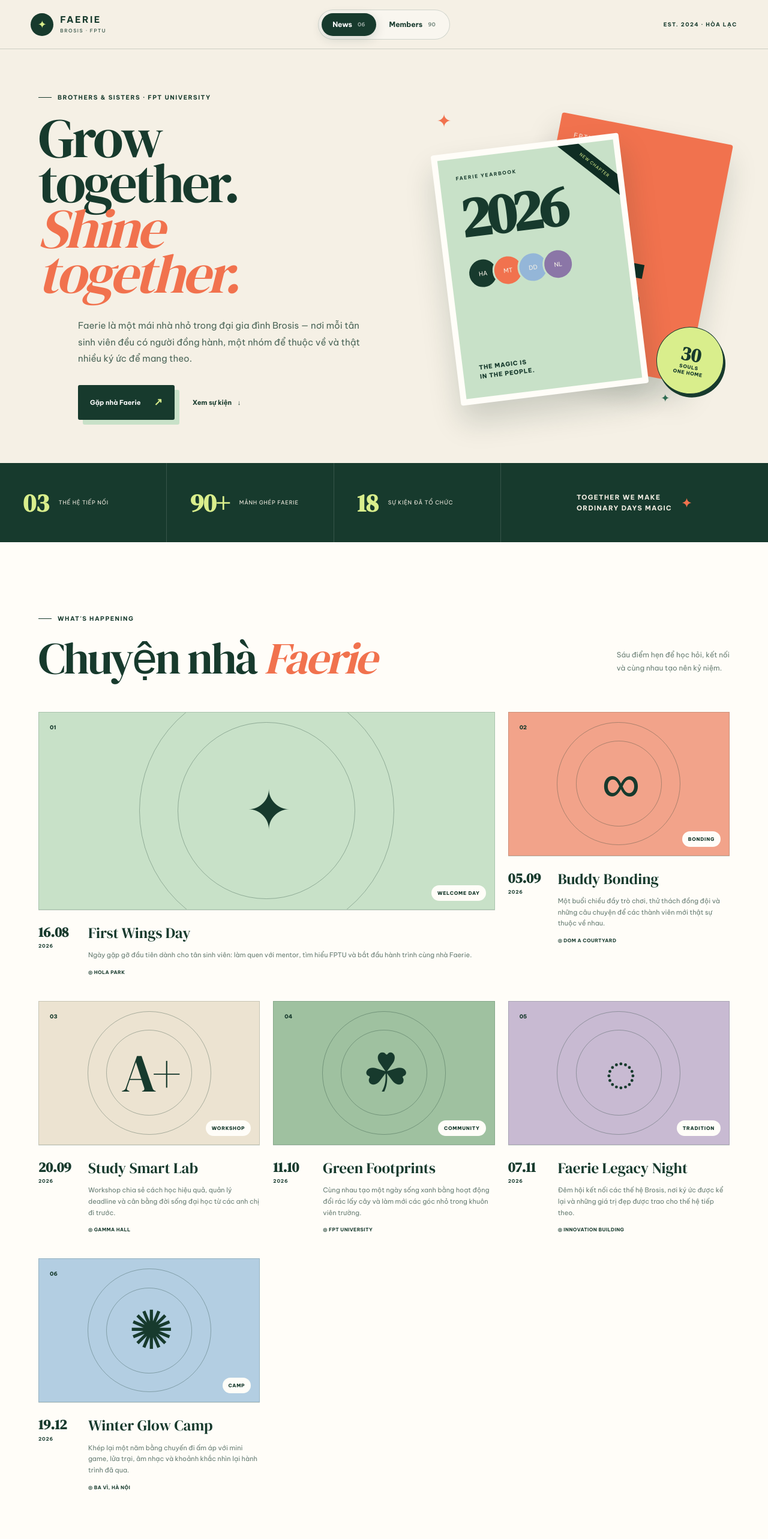
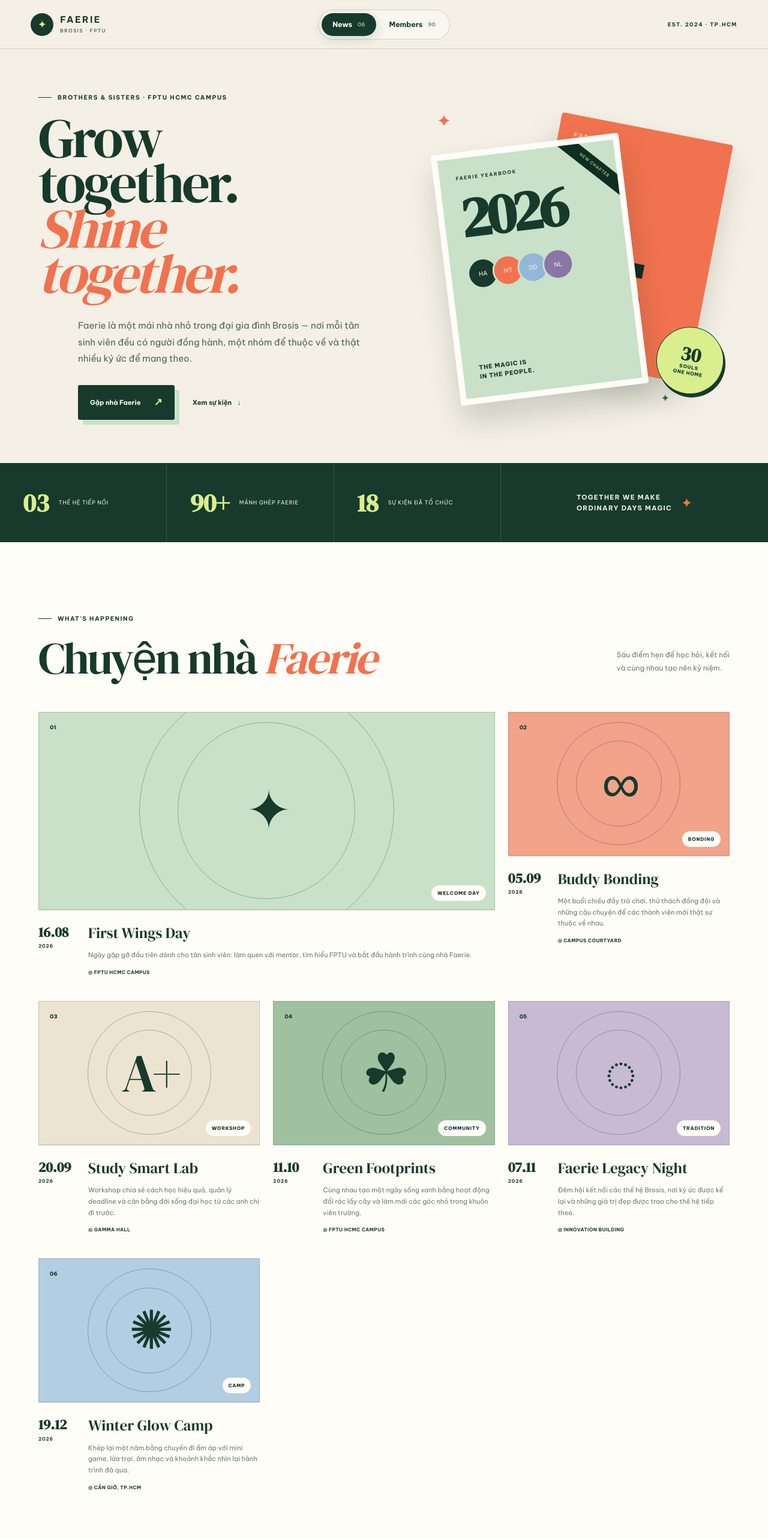
Before and after one commit to Vutheanh11/Demo-Faerie-introduce, a Next.js app: page / in a window 1280 px wide. Shown: the top 2566 px of the page at 60% size. Built offline with nearby package versions, Linux system fonts and the light colour scheme.

Commit message:
Update Faerie roles and HCMC campus

```diff
--- a/app/layout.tsx
+++ b/app/layout.tsx
@@ -23,10 +23,10 @@ export async function generateMetadata(): Promise<Metadata> {
   return {
     metadataBase: new URL(`${protocol}://${host}`),
     title: "Faerie — Brothers & Sisters FPTU",
-    description: "Tin tức, sự kiện và những gương mặt tạo nên đại gia đình Faerie tại Đại học FPT.",
+    description: "Tin tức, sự kiện và những gương mặt tạo nên đại gia đình Faerie tại Đại học FPT campus TP.HCM.",
     openGraph: {
       title: "Faerie — Grow together. Shine together.",
-      description: "Khám phá câu chuyện, sự kiện và các thế hệ của nhà Faerie.",
+      description: "Khám phá câu chuyện, sự kiện và các thế hệ nhà Faerie tại FPTU campus TP.HCM.",
       type: "website",
       locale: "vi_VN",
       images: [{ url: "/og.png", width: 1731, height: 909, alt: "Faerie Brothers & Sisters FPTU" }],
--- a/app/page.tsx
+++ b/app/page.tsx
@@ -14,7 +14,7 @@ const events = [
     description:
       "Ngày gặp gỡ đầu tiên dành cho tân sinh viên: làm quen với mentor, tìm hiểu FPTU và bắt đầu hành trình cùng nhà Faerie.",
     tag: "Welcome day",
-    location: "Hola Park",
+    location: "FPTU HCMC Campus",
     tone: "mint",
   },
   {
@@ -24,7 +24,7 @@ const events = [
     description:
       "Một buổi chiều đầy trò chơi, thử thách đồng đội và những câu chuyện để các thành viên mới thật sự thuộc về nhau.",
     tag: "Bonding",
-    location: "Dom A Courtyard",
+    location: "Campus Courtyard",
     tone: "orange",
   },
   {
@@ -44,7 +44,7 @@ const events = [
     description:
       "Cùng nhau tạo một ngày sống xanh bằng hoạt động đổi rác lấy cây và làm mới các góc nhỏ trong khuôn viên trường.",
     tag: "Community",
-    location: "FPT University",
+    location: "FPTU HCMC Campus",
     tone: "green",
   },
   {
@@ -64,7 +64,7 @@ const events = [
     description:
       "Khép lại một năm bằng chuyến đi ấm áp với mini game, lửa trại, âm nhạc và khoảnh khắc nhìn lại hành trình đã qua.",
     tag: "Camp",
-    location: "Ba Vì, Hà Nội",
+    location: "Cần Giờ, TP.HCM",
     tone: "blue",
   },
 ];
@@ -112,8 +112,8 @@ const roleLabels: Record<MemberRole, string> = {
 
 function roleForIndex(index: number): MemberRole {
   if (index === 0) return "Mentor";
-  if (index <= 3) return "Supporter";
-  if (index <= 7) return "Leader";
+  if (index === 1) return "Supporter";
+  if (index === 2) return "Leader";
   return "Member";
 }
 
@@ -176,14 +176,14 @@ export default function Home() {
           </button>
         </nav>
 
-        <div className="header-note">EST. 2024 · HÒA LẠC</div>
+        <div className="header-note">EST. 2024 · TP.HCM</div>
       </header>
 
       {tab === "news" ? (
         <div role="tabpanel" className="page-enter">
           <section className="hero section-shell">
             <div className="hero-copy">
-              <p className="eyebrow"><span /> Brothers &amp; Sisters · FPT University</p>
+              <p className="eyebrow"><span /> Brothers &amp; Sisters · FPTU HCMC Campus</p>
               <h1>Grow together.<br /><em>Shine together.</em></h1>
               <p className="hero-lead">
                 Faerie là một mái nhà nhỏ trong đại gia đình Brosis — nơi mỗi tân sinh viên
@@ -267,7 +267,7 @@ export default function Home() {
               <h2>Đi cùng nhau,<br />lớn lên <em>cùng nhau.</em></h2>
               <div className="about-columns">
                 <p>
-                  Brothers &amp; Sisters là chương trình đồng hành sinh viên tại Đại học FPT,
+                  Brothers &amp; Sisters là chương trình đồng hành sinh viên tại Đại học FPT campus TP.HCM,
                   kết nối những người đi trước với các tân sinh viên trong những ngày đầu còn nhiều bỡ ngỡ.
                 </p>
                 <p>
@@ -339,7 +339,7 @@ export default function Home() {
               </button>
               {roleOrder.map((item) => (
                 <button key={item} className={role === item ? "active" : ""} onClick={() => setRole(item)}>
-                  {roleLabels[item]} <span>{item === "Mentor" ? 1 : item === "Supporter" ? 3 : item === "Leader" ? 4 : 22}</span>
+                  {roleLabels[item]} <span>{item === "Member" ? 27 : 1}</span>
                 </button>
               ))}
             </div>
@@ -376,7 +376,7 @@ export default function Home() {
 
       <footer>
         <div className="footer-brand"><span>✦</span><strong>FAERIE</strong></div>
-        <p>Brothers &amp; Sisters · FPT University<br />Hòa Lạc Campus, Hà Nội</p>
+        <p>Brothers &amp; Sisters · FPT University<br />TP.HCM Campus</p>
         <p className="footer-note">MADE WITH KINDNESS<br />FOR EVERY NEW CHAPTER.</p>
         <button onClick={() => window.scrollTo({ top: 0, behavior: "smooth" })}>Lên đầu trang ↑</button>
       </footer>
```
